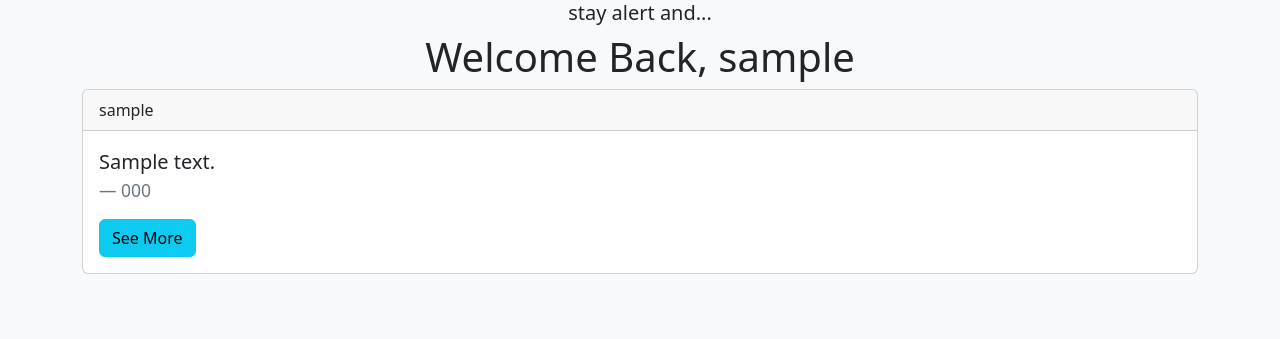
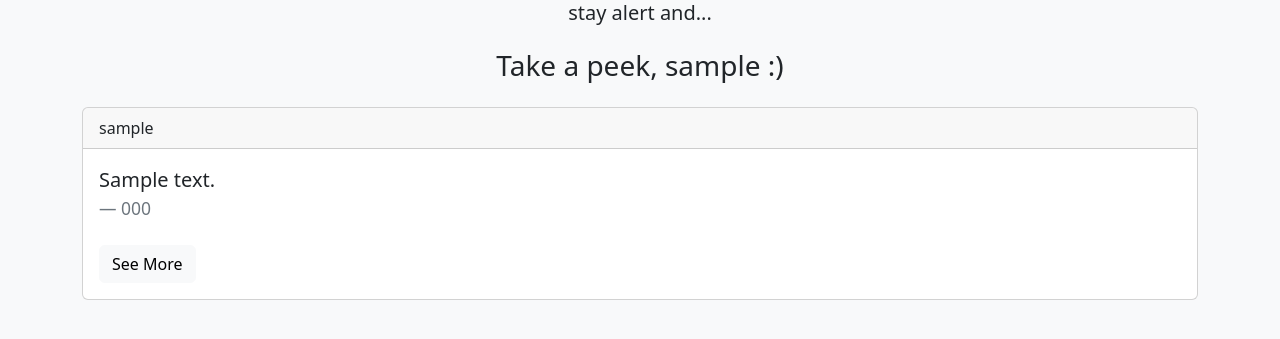
Before and after one commit to thejenniferliu/FlaskJenAddressBook, a Flask app: page /address in a window 1280 px wide. Shown: the part 55-394 px from the top of the page. Run offline with Flask 2, Linux system fonts and the light colour scheme; a user stored in the database is signed in; tables that the repository leaves empty hold one stand-in row (values such as "Sample post").

Commit message:
'commiting'

```diff
--- a/app/templates/address.html
+++ b/app/templates/address.html
@@ -4,7 +4,7 @@
 {% block content %}
 
 {% if current_user.is_authenticated %}
-    <h1 class = 'text-center'>Welcome Back, {{current_user.username }}</h1>
+    <h3 class = 'text-center mt-4 mb-4'>Take a peek, {{current_user.username }} :)</h3>
 {% endif %}
 
 
@@ -14,11 +14,11 @@
           {{ add.author.username }}
         </div>
         <div class="card-body">
-          <blockquote class="blockquote mb-0">
+          <blockquote class="blockquote mb-2">
             <p>{{ add.address }}</p>
             <footer class="blockquote-footer">{{ add.phone_number }} <cite title="Source Title"></cite></footer>
           </blockquote>
-          <a href="{{ url_for('get_address', address_id=add.id) }}" class="btn btn-info mt-3">See More</a>
+          <a href="{{ url_for('get_address', address_id=add.id) }}" class="btn btn-light mt-3">See More</a>
         </div>
       </div>
     {% endfor %}
--- a/app/templates/edit.html
+++ b/app/templates/edit.html
@@ -3,6 +3,7 @@
 {% block title %} Edit {% endblock %}
 
 {% block content %}
+<div class="justify-content-center mt-4">
 <form action ="" class = 'bg-light mt-3 p-5' method ="post">
 <h1 class = 'text-center'>Edit Your Address</h1>
 
```
Also changed, not shown: app/templates/addy.html (+7 -3 lines), app/templates/create.html (+6 -3 lines), app.db.
